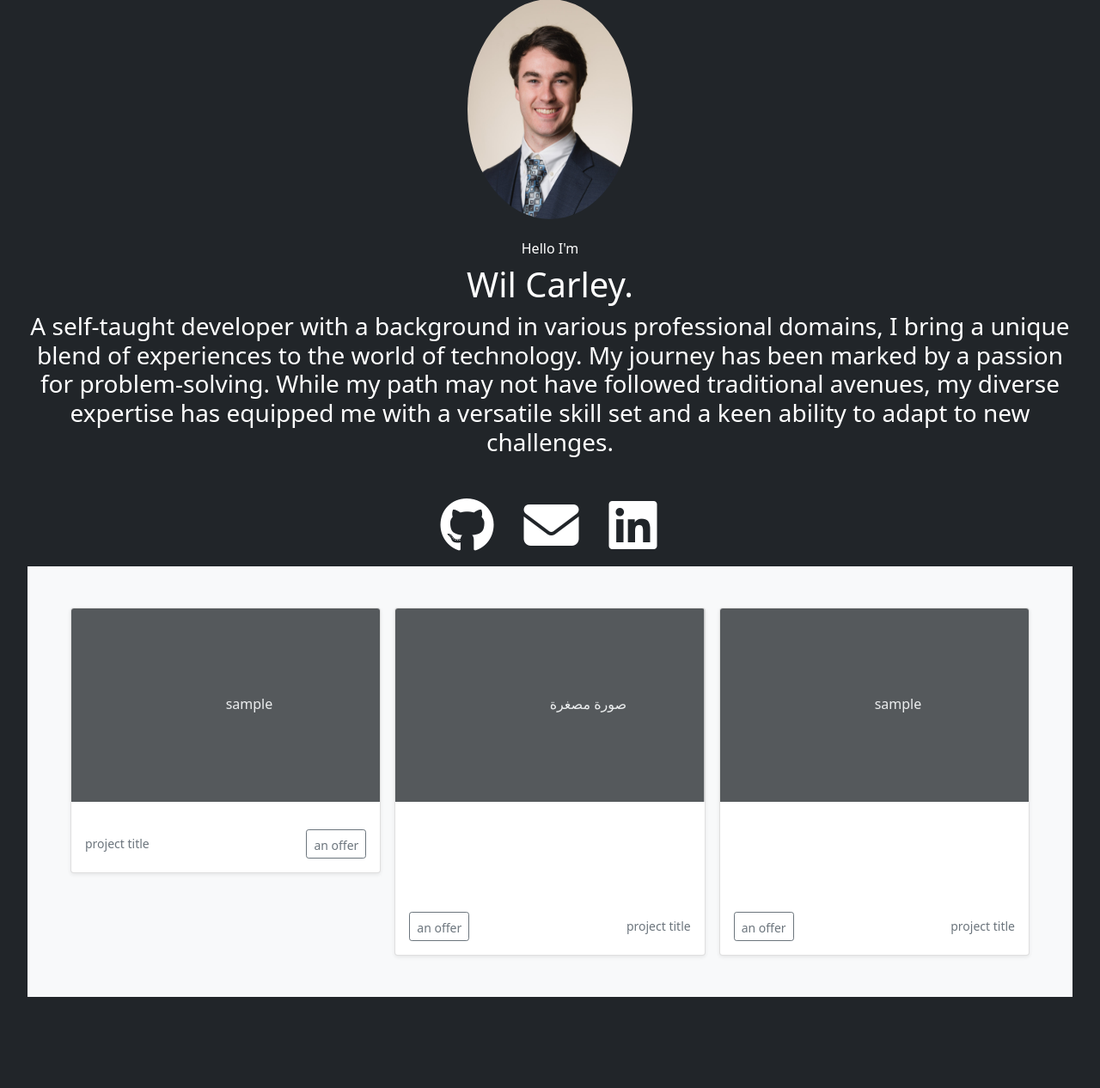
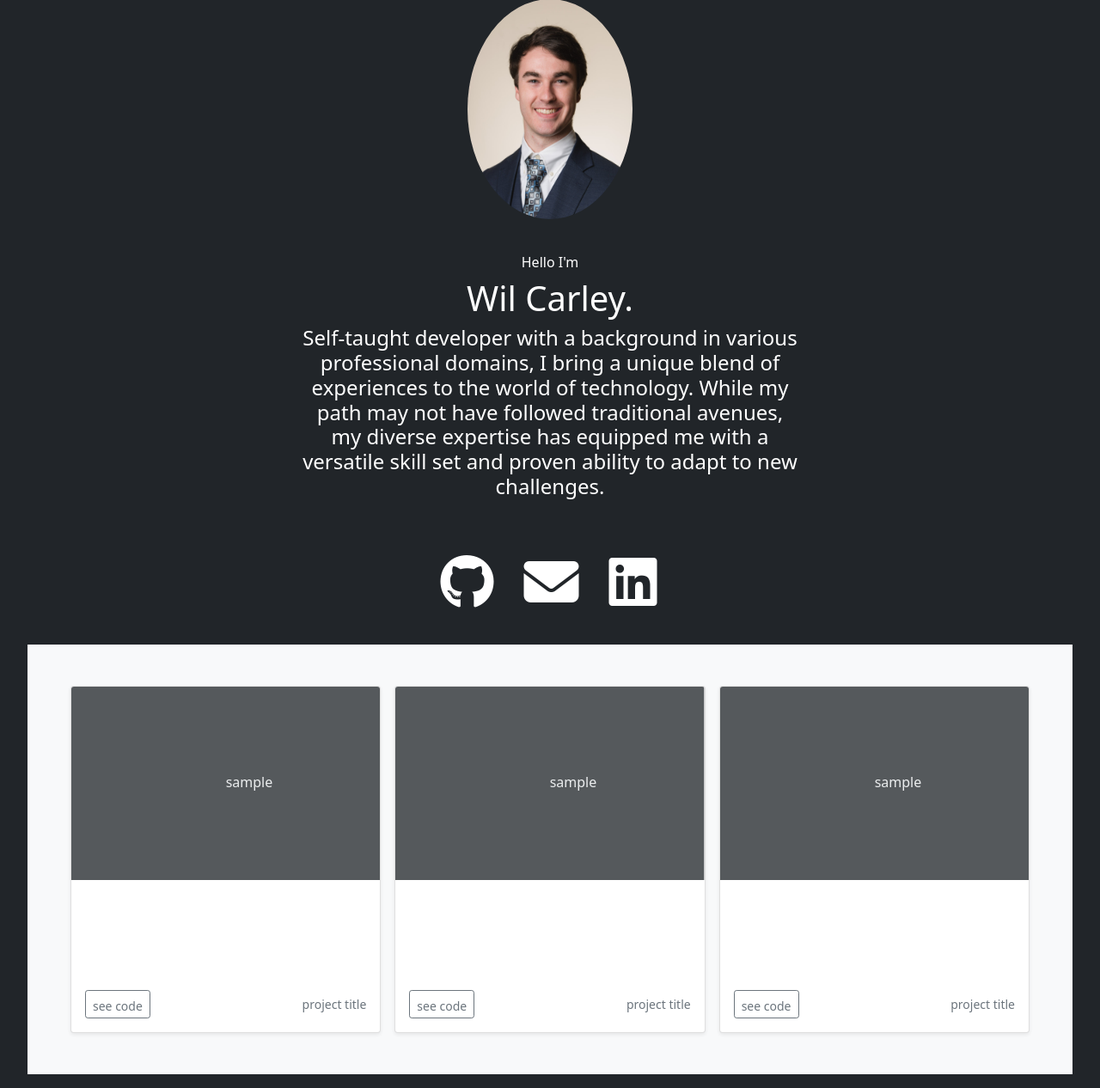
Before and after one commit to th3rd1/my_portfolio, a Flask app: page / in a window 1280 px wide. Shown: the part 164-1430 px from the top of the page at 86% size. Before the commit the page ends 1324 px from the top, so only its background shows below. Run offline with Flask 3, Linux system fonts and the light colour scheme; some libraries are stand-ins or nearby versions.

Commit message:
Width of descriptive paragraph reduced to ensure it does not extend past header

```diff
--- a/static/assets/css/style.css
+++ b/static/assets/css/style.css
@@ -9,11 +9,13 @@
 .horizontal-list li {
   margin-top: 40px;
   margin-right: 35px;
+  margin-bottom: 25px;
 }
 
 .a {
   text-decoration: none;
   color: white;
+  position: absolute
 }
 
 .rounded-circle {
@@ -37,5 +39,4 @@ a:hover {
 li:hover {
   transition: .2s ease-out;
   font-size:1.25em;
-
 }
--- a/templates/portfolio.html
+++ b/templates/portfolio.html
@@ -28,40 +28,42 @@
             <main class="px-3 center">
                 <span class="avatar"><img src="static/images/avatar.jpg" class ="rounded-circle" height=256 width=192
                                           alt="Headshot Photo"/></span>
+                <div class="cover-container d-flex w-50 h-100 p-3 mx-auto flex-column">
                    <h6>Hello I'm</h6>
                    <h1>Wil Carley.</h1>
-                <h3>A self-taught developer with a background in various professional domains, I bring a unique
-                    blend of experiences to the world of technology. My journey has been marked by a passion for problem-solving.
-                    While my path may not have followed traditional avenues, my diverse expertise has equipped me with
-                    a versatile skill set and a keen ability to adapt to new challenges.</h3>
                 <!--Add a call to action and what make me stand out-->
-                <!--need to add css to style list of icons/links-->
+                   <h4>Self-taught developer with a background in various professional domains, I bring a unique
+                    blend of experiences to the world of technology. While my path may not have followed traditional
+                    avenues, my diverse expertise has equipped me with a versatile skill set and proven ability to adapt
+                    to new challenges.</h4>
+                </div>
+                <div>
                     <ul class="horizontal-list justify-content-center">
                         <li><a class="icon" href="https://github.com/th3rd1" ><i class="fa-brands fa-github fa-4x"></i></a></li>
                         <li><a class="icon" href="mailto:wcarley321@gmail.com"><i class="fa-solid fa-envelope fa-4x"></i></a></li>
                         <li><a class="icon" href="https://www.linkedin.com/in/williamcarley/"><i class="fa-brands fa-linkedin fa-4x"></i></a></li>
                     </ul>
+                </div>
                 <div class="album py-5 bg-light">
                     <div class="container">
                       <div class="row row-cols-1 row-cols-sm-2 row-cols-md-3 g-3">
                          <div class="col">
                           <div class="card shadow-sm">
-                            <svg class="bd-placeholder-img card-img-top" width="100%" height="225" xmlns="http://www.w3.org/2000/svg"
-                                 role="img" aria-label="Placeholder: Thumbnail" preserveAspectRatio="xMidYMid slice" focusable="false"><title>Placeholder</title><rect
+                            <svg class="bd-placeholder-img card-img-top" width="100%" height="225"
+                                 xmlns="http://www.w3.org/2000/svg" role="img" aria-label="Placeholder: Thumbnail"
+                                 preserveAspectRatio="xMidYMid slice" focusable="false"><title>Placeholder</title><rect
                                     width="100%" height="100%" fill="#55595c"></rect><text x="50%" y="50%" fill="#eceeef" dy=".3em">sample</text></svg>
                             <div class="card-body">
-                              <p class="card-text"><font style="vertical-align: inherit;"><font
-                                      style="vertical-align: inherit;"></font></font>
+                              <p class="card-text"><font style="vertical-align: inherit;"><font style="vertical-align: inherit;">
+                                  This is a wider card with supporting text below as a natural introduction to additional content. This content is a little longer.</font></font></p>
                               <div class="d-flex justify-content-between align-items-center">
-                                <small class="text-muted">
-                                    <font style="vertical-align: inherit;"></font>
-                                    <font style="vertical-align: inherit;">project title</font>
-                                </small>
                                 <div class="btn-group">
                                   <button type="button" class="btn btn-sm btn-outline-secondary"><font style="vertical-align: inherit;">
-                                      <font style="vertical-align: inherit;">an offer</font></font>
-                                  </button>
+                                      <font style="vertical-align: inherit;">see code
+                                      </font></font></button>
                                 </div>
+                                <small class="text-muted"><font style="vertical-align: inherit;">
+                                    <font style="vertical-align: inherit;">project title</font></font></small>
                               </div>
                             </div>
                           </div>
@@ -71,7 +73,7 @@
                             <svg class="bd-placeholder-img card-img-top" width="100%" height="225"
                                  xmlns="http://www.w3.org/2000/svg" role="img" aria-label="Placeholder: Thumbnail"
                                  preserveAspectRatio="xMidYMid slice" focusable="false"><title>Placeholder</title><rect
-                                    width="100%" height="100%" fill="#55595c"></rect><text x="50%" y="50%" fill="#eceeef" dy=".3em">صورة مصغرة</text></svg>
+                                    width="100%" height="100%" fill="#55595c"></rect><text x="50%" y="50%" fill="#eceeef" dy=".3em">sample</text></svg>
 
                             <div class="card-body">
                               <p class="card-text"><font style="vertical-align: inherit;"><font style="vertical-align: inherit;">
@@ -79,7 +81,8 @@
                               <div class="d-flex justify-content-between align-items-center">
                                 <div class="btn-group">
                                   <button type="button" class="btn btn-sm btn-outline-secondary"><font style="vertical-align: inherit;">
-                                      <font style="vertical-align: inherit;">an offer</font></font></button>
+                                      <font style="vertical-align: inherit;">see code
+                                      </font></font></button>
                                 </div>
                                 <small class="text-muted"><font style="vertical-align: inherit;">
                                     <font style="vertical-align: inherit;">project title</font></font></small>
@@ -97,7 +100,8 @@
                               <div class="d-flex justify-content-between align-items-center">
                                 <div class="btn-group">
                                   <button type="button" class="btn btn-sm btn-outline-secondary"><font style="vertical-align: inherit;">
-                                      <font style="vertical-align: inherit;">an offer</font></font></button>
+                                      <font style="vertical-align: inherit;">see code
+                                      </font></font></button>
                                 </div>
                                 <small class="text-muted"><font style="vertical-align: inherit;"><font style="vertical-align: inherit;">project title</font></font></small>
                               </div>
```
Lines whose indentation alone changed are shown as unchanged.
